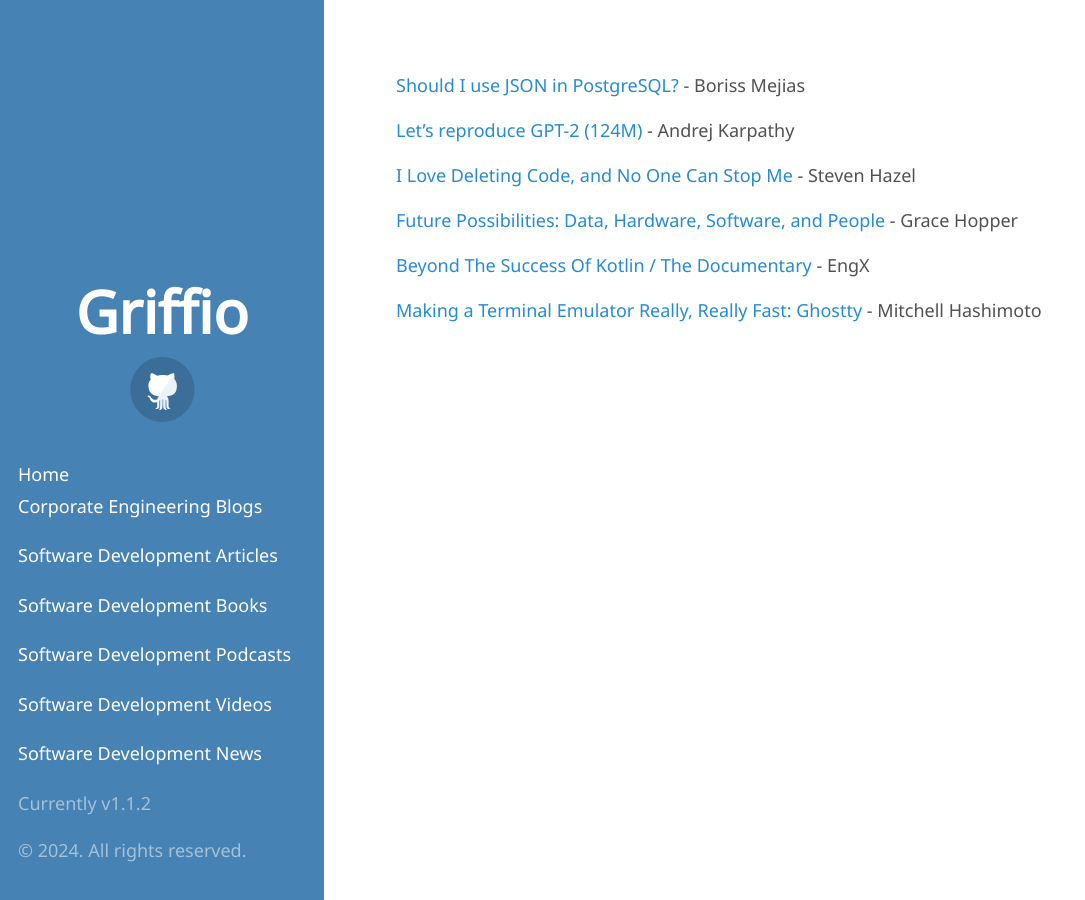
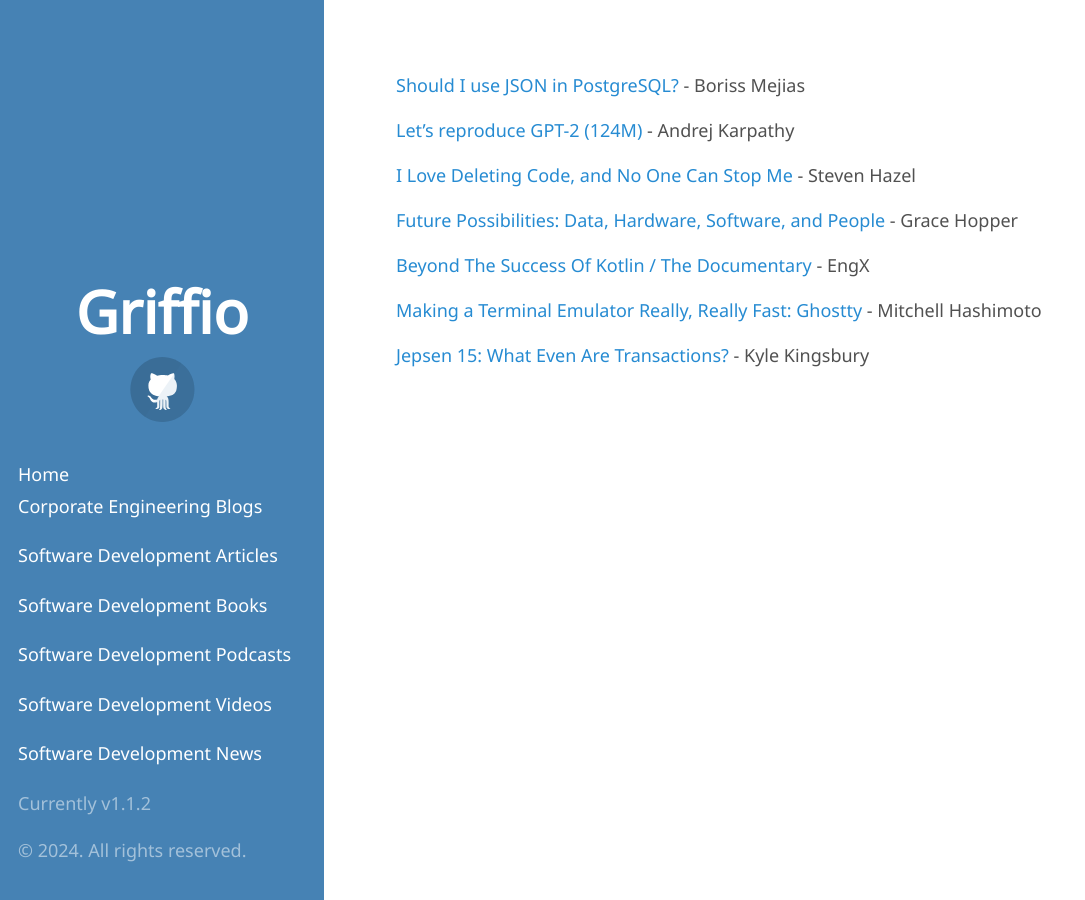
Before and after one commit to griffio/griffio.github.io, a Jekyll site: the page built from tech_talks_highlighted_2024.md, in a window 1280 px wide. Shown: the whole page, without its empty margins (0-1085 px from the left). Built offline with Jekyll 4.4.1, drawn with Linux system fonts in a browser that asks for light colours; some web fonts are replaced; our own code applies the rules of GitHub Pages for plain Markdown files.

Commit message:
Update tech_talks_highlighted_2024.md

```diff
--- a/tech_talks_highlighted_2024.md
+++ b/tech_talks_highlighted_2024.md
@@ -9,3 +9,5 @@
 [Beyond The Success Of Kotlin / The Documentary](https://www.youtube.com/watch?v=E8CtE7qTb-Q) - EngX
 
 [Making a Terminal Emulator Really, Really Fast: Ghostty](https://www.youtube.com/watch?v=cPaGkEesw20&t=3015s) - Mitchell Hashimoto
+
+[Jepsen 15: What Even Are Transactions?](https://www.youtube.com/watch?v=ecZp6cWhDjg) - Kyle Kingsbury
```
